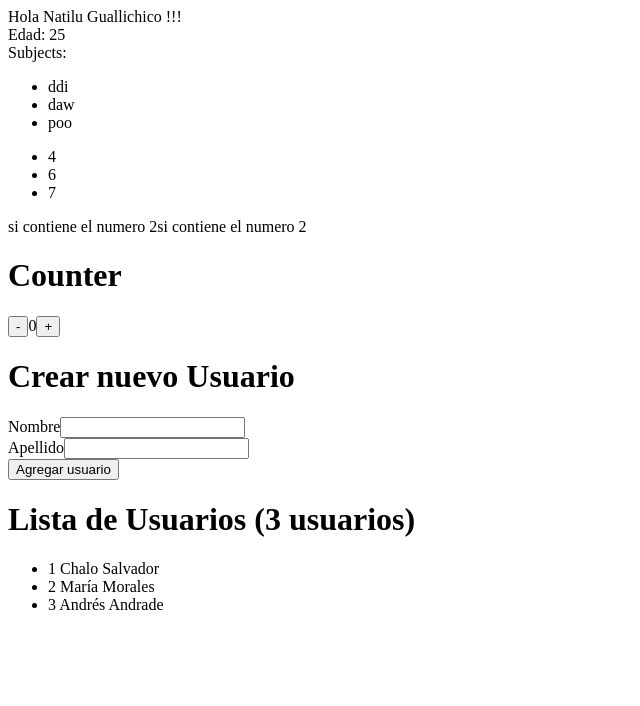
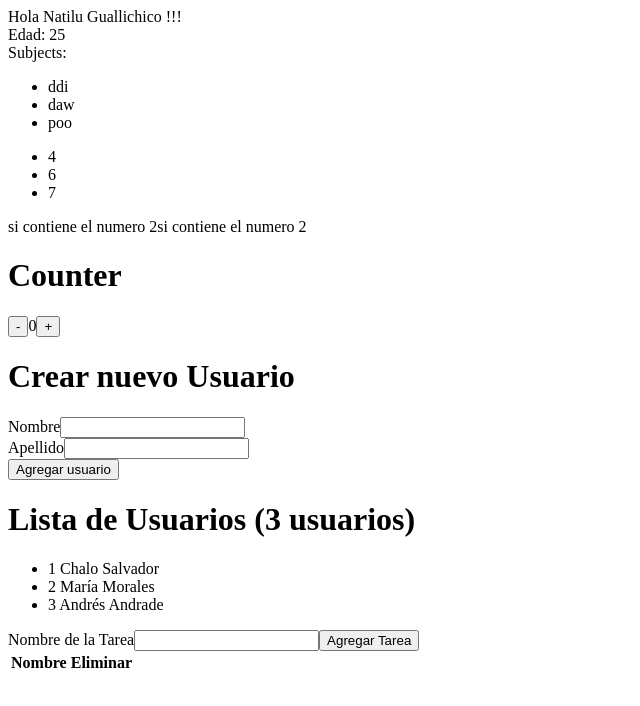
Before and after one commit to NatalyGuallichico01/hooK-useEffect-React, a React (Create React App) app: page / in a window 1280 px wide. Shown: the top 706 px of the page, without its empty margins (0-640 px from the left). Built offline with nearby package versions, Linux system fonts and the light colour scheme.

Commit message:
añadir tareas y borrar tareas (pendiente)

```diff
--- a/src/components/App.js
+++ b/src/components/App.js
@@ -1,5 +1,6 @@
 import Users from "./Users";
 import Counter from "./Counter";
+import TodoList from "./TodoList";
 
 function App({ name, lastname, age, subjects, ...props }) {
   //antes App(props)
@@ -44,6 +45,7 @@ function App({ name, lastname, age, subjects, ...props }) {
 
       <Counter />
       <Users />
+      <TodoList />
     </>
   );
 }
--- /dev/null
+++ b/src/components/TodoList.js
@@ -0,0 +1,53 @@
+import { useRef, useState } from "react";
+const TodoList = () => {
+  const [todos, setTodos] = useState([]);
+  //huks
+  const inputRef = useRef(null);
+
+  const handleAddTask = () => {
+    // const newTodo = document.querySelector("#todo").value;
+    //setTodos((prevState) => [...prevState, newTodo]);
+    //document.querySelector("#todo").value = "";
+
+    //huks
+    const newTodo = inputRef.current.value;
+    setTodos((prevState) => [...prevState, newTodo]);
+    inputRef.current.value = "";
+  };
+  const handleDeleteTask = (index) => {
+    console.log("index", index);
+  };
+  //el ref={inputRef} es parte del huks
+  return (
+    <div>
+      <div>
+        <label htmlForm="Todo">Nombre de la Tarea</label>
+        <input type="text" id="todo" ref={inputRef} />
+        <button onClick={handleAddTask}>Agregar Tarea</button>
+      </div>
+      <div>
+        <table>
+          <thead>
+            <tr>
+              <th>Nombre</th>
+              <th>Eliminar</th>
+            </tr>
+          </thead>
+          <tbody>
+            {todos.map((todo, index) => (
+              <tr key={index}>
+                <td>{todo}</td>
+                <td>
+                  <button onClick={() => handleDeleteTask(index)}>
+                    Eliminar Tarea
+                  </button>
+                </td>
+              </tr>
+            ))}
+          </tbody>
+        </table>
+      </div>
+    </div>
+  );
+};
+export default TodoList;
```
